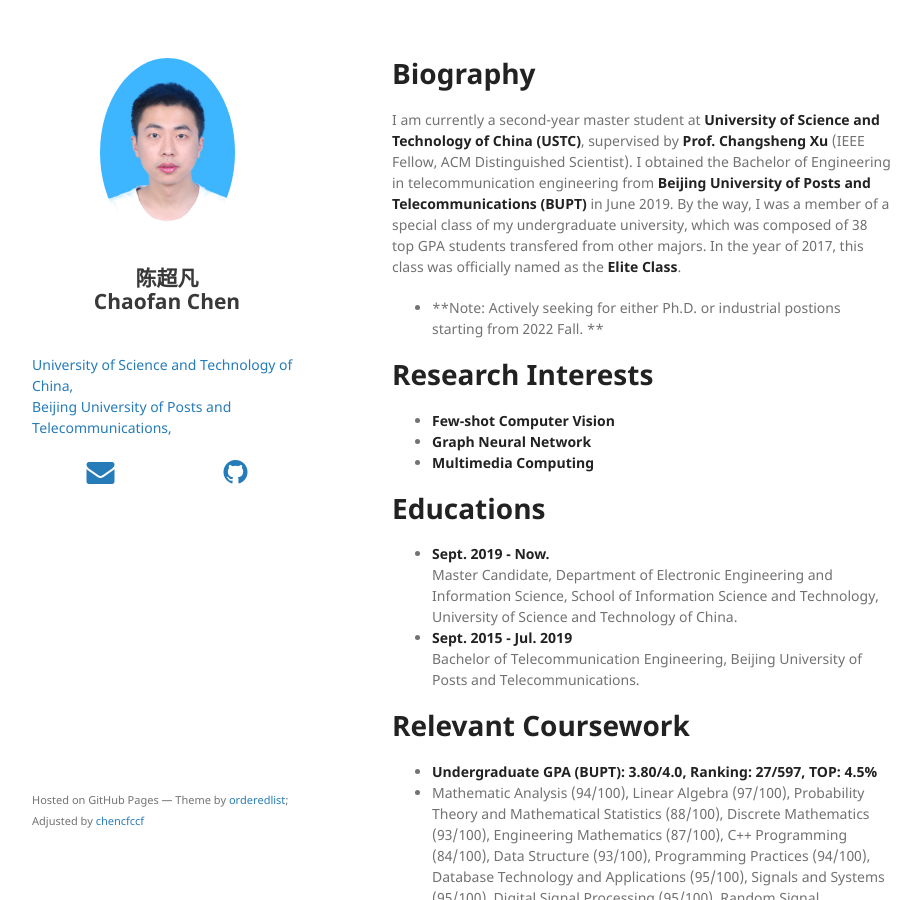
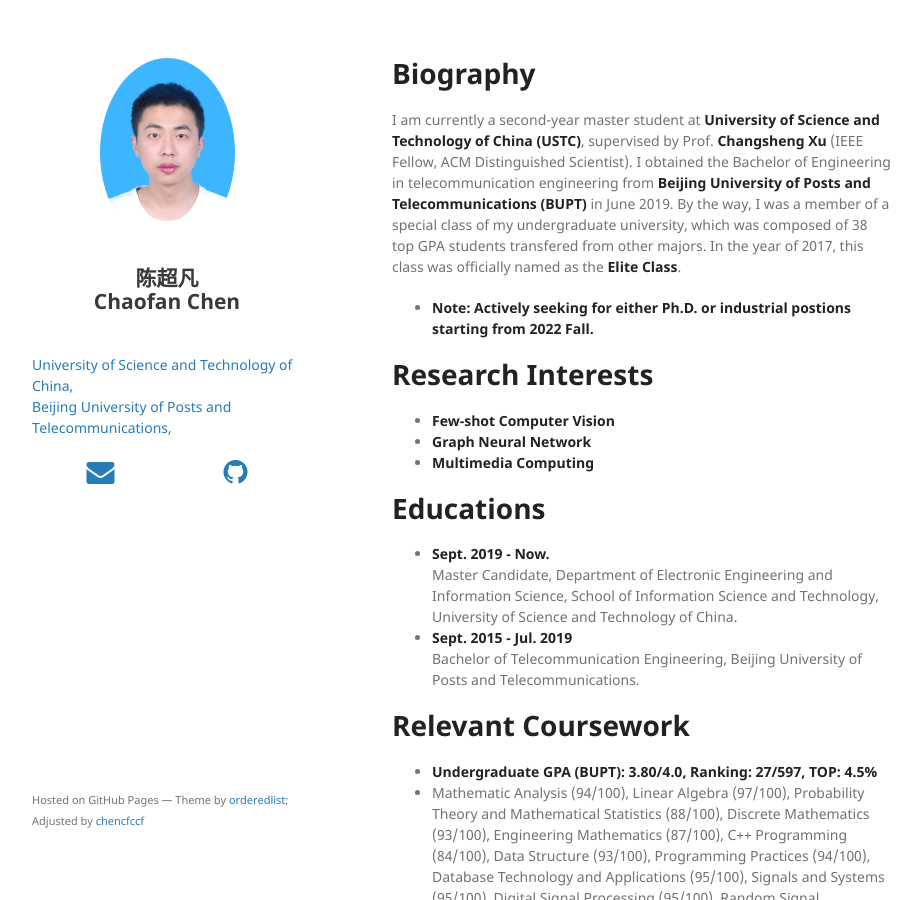
Before and after one commit to chencfccf/chencfccf.github.io, a Jekyll site: the page built from index.md, in a window 1280 px wide and 900 px high. Shown: the whole window, without its empty margins (178-1099 px from the left). Built offline with Jekyll 4.4.1, drawn with Linux system fonts in a browser that asks for light colours; nearby versions of some CDN libraries; our own code applies the rules of GitHub Pages for plain Markdown files.

```diff
--- a/index.md
+++ b/index.md
@@ -1,7 +1,7 @@
 # Biography
-I am currently a second-year master student at **University of Science and Technology of China (USTC)**, supervised by **Prof. Changsheng Xu** (IEEE Fellow, ACM Distinguished Scientist). I obtained the Bachelor of Engineering in telecommunication engineering from **Beijing University of Posts and Telecommunications (BUPT)** in June 2019. By the way, I was a member of a special class of my undergraduate university, which was composed of 38 top GPA students transfered from other majors. In the year of 2017, this class was officially named as the **Elite Class**.
+I am currently a second-year master student at **University of Science and Technology of China (USTC)**, supervised by Prof. **Changsheng Xu** (IEEE Fellow, ACM Distinguished Scientist). I obtained the Bachelor of Engineering in telecommunication engineering from **Beijing University of Posts and Telecommunications (BUPT)** in June 2019. By the way, I was a member of a special class of my undergraduate university, which was composed of 38 top GPA students transfered from other majors. In the year of 2017, this class was officially named as the **Elite Class**.
 
-* **Note: Actively seeking for either Ph.D. or industrial postions starting from 2022 Fall. **
+* **Note: Actively seeking for either Ph.D. or industrial postions starting from 2022 Fall.**
 
 # Research Interests
 
```
